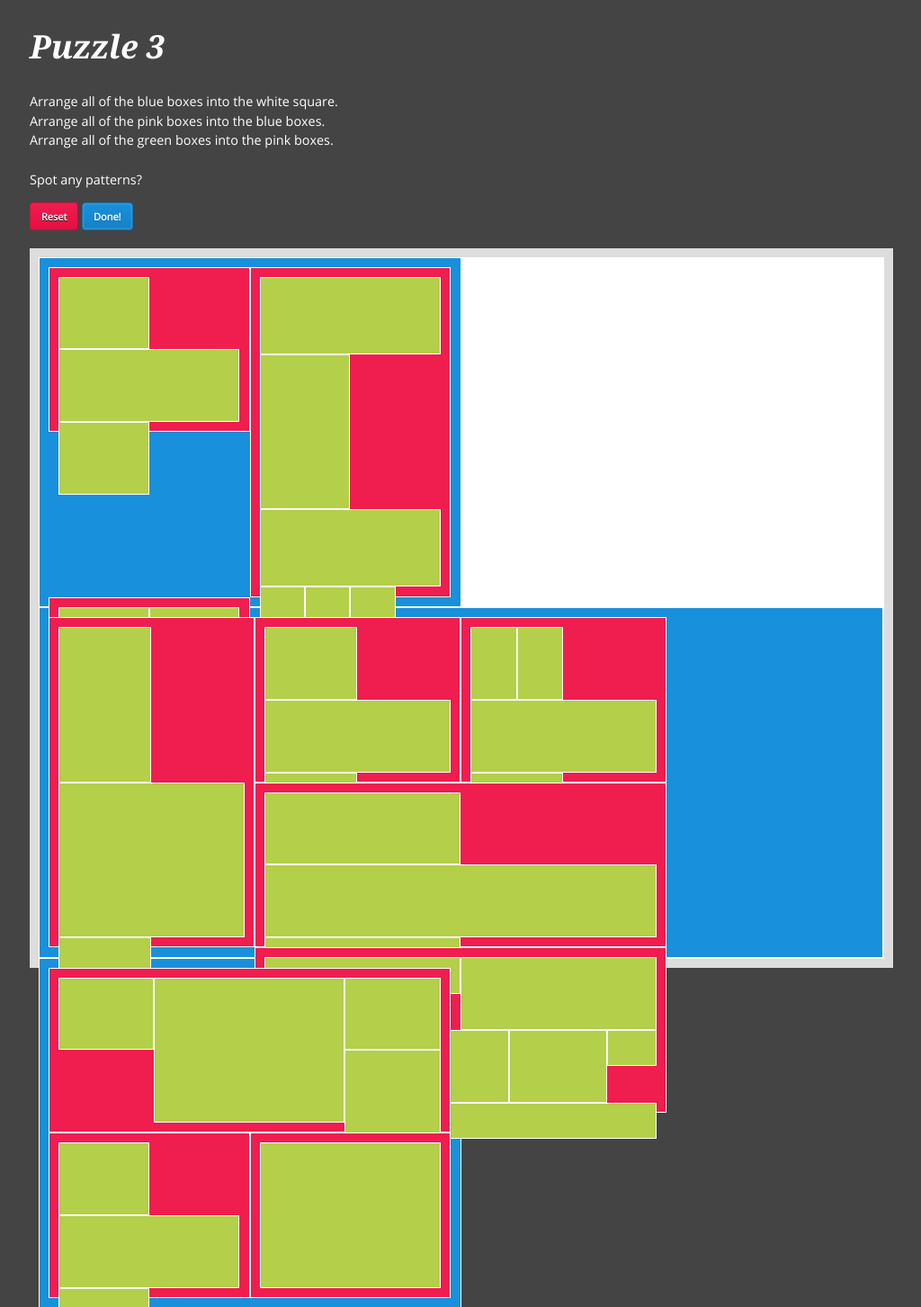
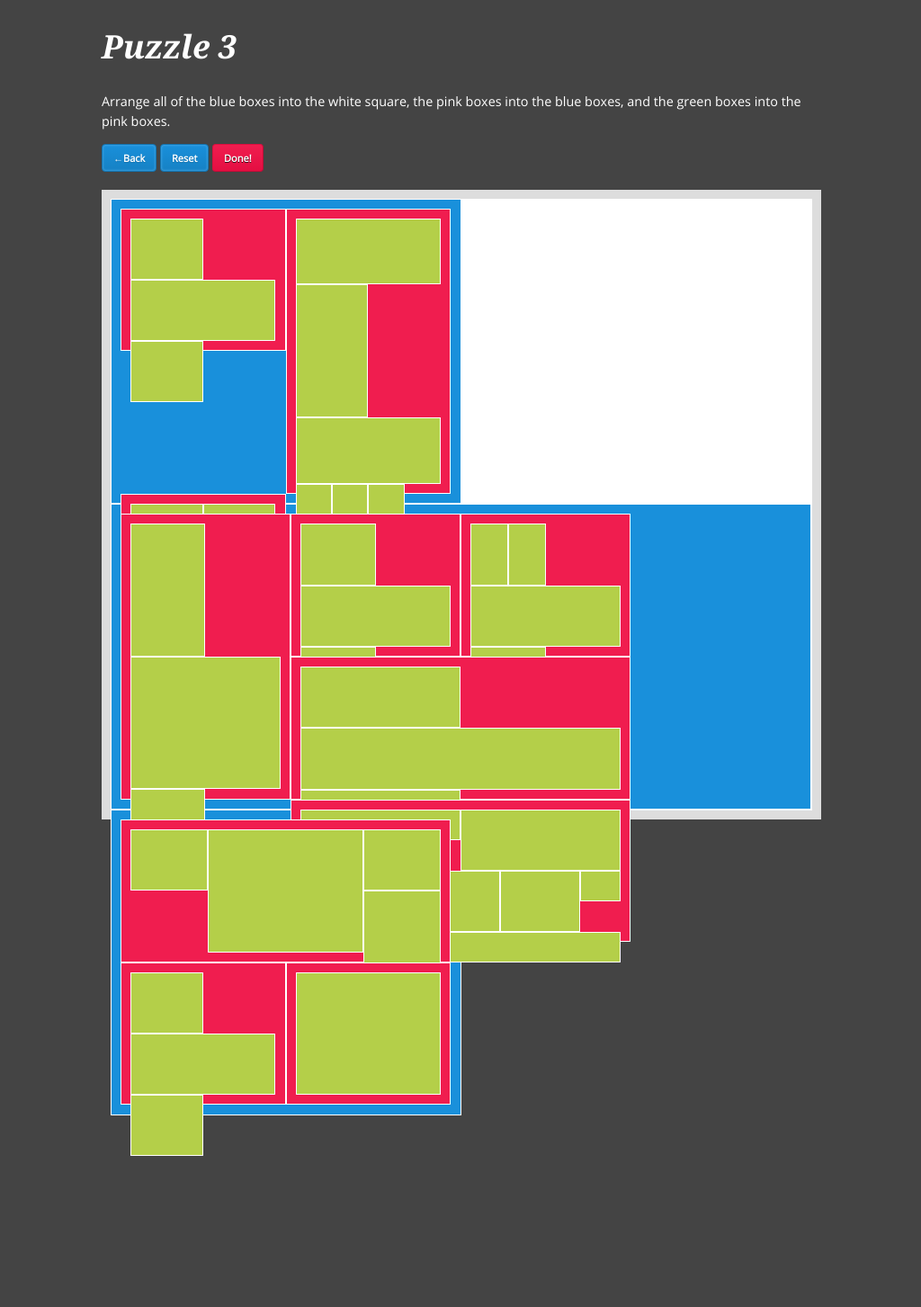
Before and after one commit to laras126/html_game, a PHP site: page /puzzle3.php in a window 1280 px wide. Shown: the top 1453 px of the page at 90% size, without its empty margins (127-1151 px from the left). After the commit the page ends 1285 px from the top, so only its background shows below. Run offline with PHP 8.4, Linux system fonts and the light colour scheme; some libraries are stand-ins or nearby versions.

Commit message:
some wording tweaks, make canvas smaller

```diff
--- a/css/style.css
+++ b/css/style.css
@@ -234,7 +234,7 @@ kbd,
 pre,
 samp {
   font-family: monospace, serif;
-  _font-family: "courier new", monospace;
+  _font-family: 'courier new', monospace;
   font-size: 1em;
 }
 
@@ -385,7 +385,7 @@ form {
  */
 /* line 372, ../scss/_normalize.scss */
 fieldset {
-  border: 1px solid silver;
+  border: 1px solid #c0c0c0;
   margin: 0 2px;
   padding: 0.35em 0.625em 0.75em;
 }
@@ -646,7 +646,7 @@ http://simplebits.com/notebook/2008/08/14/ampersands-2/
 */
 /* line 145, ../scss/_mixins.scss */
 span.amp {
-  font-family: Baskerville, "Goudy Old Style", Palatino, "Book Antiqua", serif !important;
+  font-family: Baskerville,'Goudy Old Style',Palatino,'Book Antiqua',serif !important;
   font-style: italic;
 }
 
@@ -1081,9 +1081,9 @@ BUTTONS
   -moz-border-radius: 15px;
   -webkit-border-radius: 15px;
   border-radius: 15px;
-  box-shadow: 2px 2px 5px black;
-  -moz-box-shadow: 2px 2px 5px black;
-  -webkit-box-shadow: 2px 2px 5px black;
+  box-shadow: 2px 2px 5px #000;
+  -moz-box-shadow: 2px 2px 5px #000;
+  -webkit-box-shadow: 2px 2px 5px #000;
 }
 
 /* line 22, ../scss/_snippet.scss */
@@ -1103,7 +1103,7 @@ BUTTONS
 
 /* line 25, ../scss/_snippet.scss */
 .snippet-reveal pre.sh_sourceCode {
-  padding: 0.5em 1em;
+  padding: .5em 1em;
   text-align: right;
 }
 
@@ -1115,7 +1115,7 @@ BUTTONS
 /* line 27, ../scss/_snippet.scss */
 .snippet-wrap .snippet-no-num {
   list-style: none;
-  padding: 0.6em 1em;
+  padding: .6em 1em;
   margin: 0;
 }
 
@@ -1455,16 +1455,16 @@ ul {
 .wrap {
   margin-top: 30px;
   width: 100%;
-  max-width: 960px;
+  max-width: 800px;
 }
 
 /* line 36, ../scss/style.scss */
 .puzzle {
   width: 100%;
   margin: 0 auto;
-  height: 800px;
+  height: 700px;
   background: #fff;
-  border: 10px solid #dddddd;
+  border: 10px solid #ddd;
 }
 
 /* line 44, ../scss/style.scss */
@@ -1478,7 +1478,7 @@ ul {
 
 /* line 52, ../scss/style.scss */
 .sortable {
-  border-bottom: 10px solid #dddddd;
+  border-bottom: 10px solid #ddd;
   height: 100%;
   padding: 0;
 }
@@ -1489,7 +1489,7 @@ ul {
 /* line 60, ../scss/style.scss */
 .sortable li {
   background: #6cbcee;
-  border: 1px solid white;
+  border: 1px solid #fff;
   margin: 0;
   padding: 10px;
   float: left;
--- a/puzzle3.php
+++ b/puzzle3.php
@@ -2,12 +2,10 @@
 
 	<div id="puzzle2">
 		<h1>Puzzle 3</h1>
-		<p>Arrange all of the blue boxes into the white square. <br />
-			Arrange all of the pink boxes into the blue boxes.<br />
-			Arrange all of the green boxes into the pink boxes.<br />
-			<br />Spot any patterns?</p>
-		<span class="button" id="reset">Reset</span>
-		<span class="blue-button" id="done">Done!</span>
+		<p>Arrange all of the blue boxes into the white square, the pink boxes into the blue boxes, and the green boxes into the pink boxes.</p>
+		<a class="blue-button" id="back" href="puzzle2.php">&larr;Back</a>
+		<span class="blue-button" id="reset">Reset</span>
+		<span class="button" id="done">Done!</span>
 
 		<div class="puzzle clearfix">
 			<!-- <ul class="controls">
@@ -168,7 +166,7 @@
 		<div class="kudos">
 			<p class="h1">Words of encouragement!</p>
 			<p>You deserve a sandwich.</p>
-			<p>Write down three rules you realized as you worked through the puzzles. For quick reference, links: </p>
+			<p>Write down three patterns you realized as you worked through the puzzles. For quick reference, links: </p>
 				<ul>
 					<li><a href="index.php">Puzzle 1</a></li>
 					<li><a href="puzzle2.php">Puzzle 2</a></li>
--- a/scss/style.scss
+++ b/scss/style.scss
@@ -30,13 +30,13 @@ ul {
 .wrap {
 	margin-top: 30px;
 	width: 100%;
-	max-width: 960px;
+	max-width: 800px;
 }
 
 .puzzle {
 	width: 100%;
 	margin: 0 auto;
-	height: 800px;
+	height: 700px;
 	background: #fff;
 	border: 10px solid #ddd;
 }
```
Also changed, not shown: index.php (+4 -4 lines), puzzle2.php (+5 -6 lines), 2 other files.
